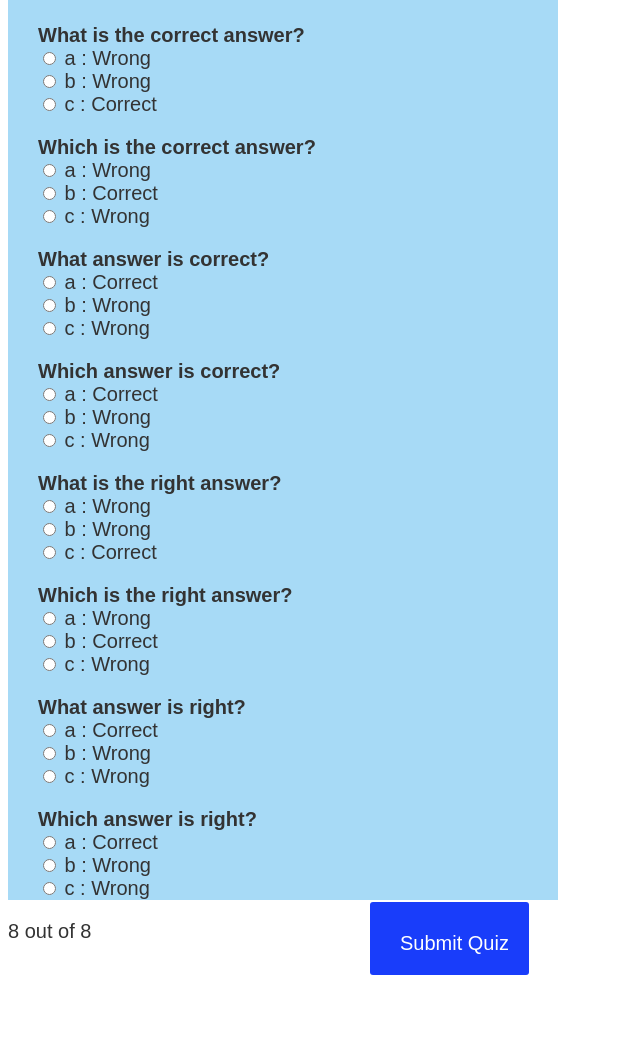
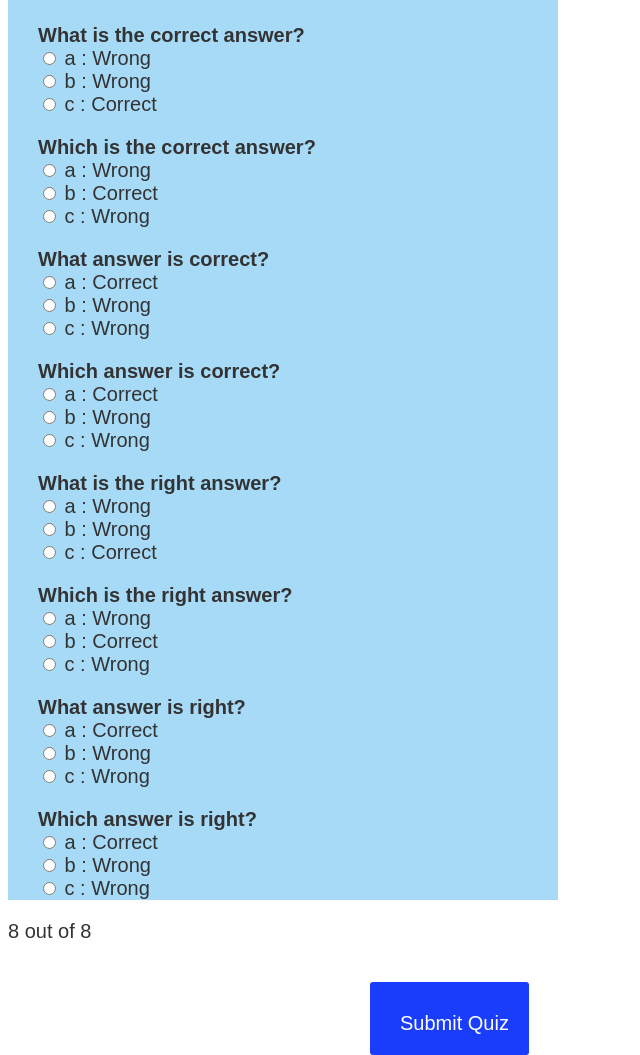
Before and after one commit to Joe-Kimani-21/Week3_Project, a plain HTML site: page index.html in a window 1280 px wide. Shown: the part 75-1130 px from the top of the page, without its empty margins (0-640 px from the left). Before the commit the page ends 1050 px from the top, so only its background shows below. Drawn offline with Linux system fonts and the light colour scheme.

Commit message:
Re-arrange the Submit button to the bottom right

```diff
--- a/css/index.css
+++ b/css/index.css
@@ -33,7 +33,7 @@ html{
 	margin-bottom: 20px;
 	left: 370px;
 	position: absolute;
-	bottom: -270px;
+	bottom: -350px;
 }
 
 #Questionnaire{
```
